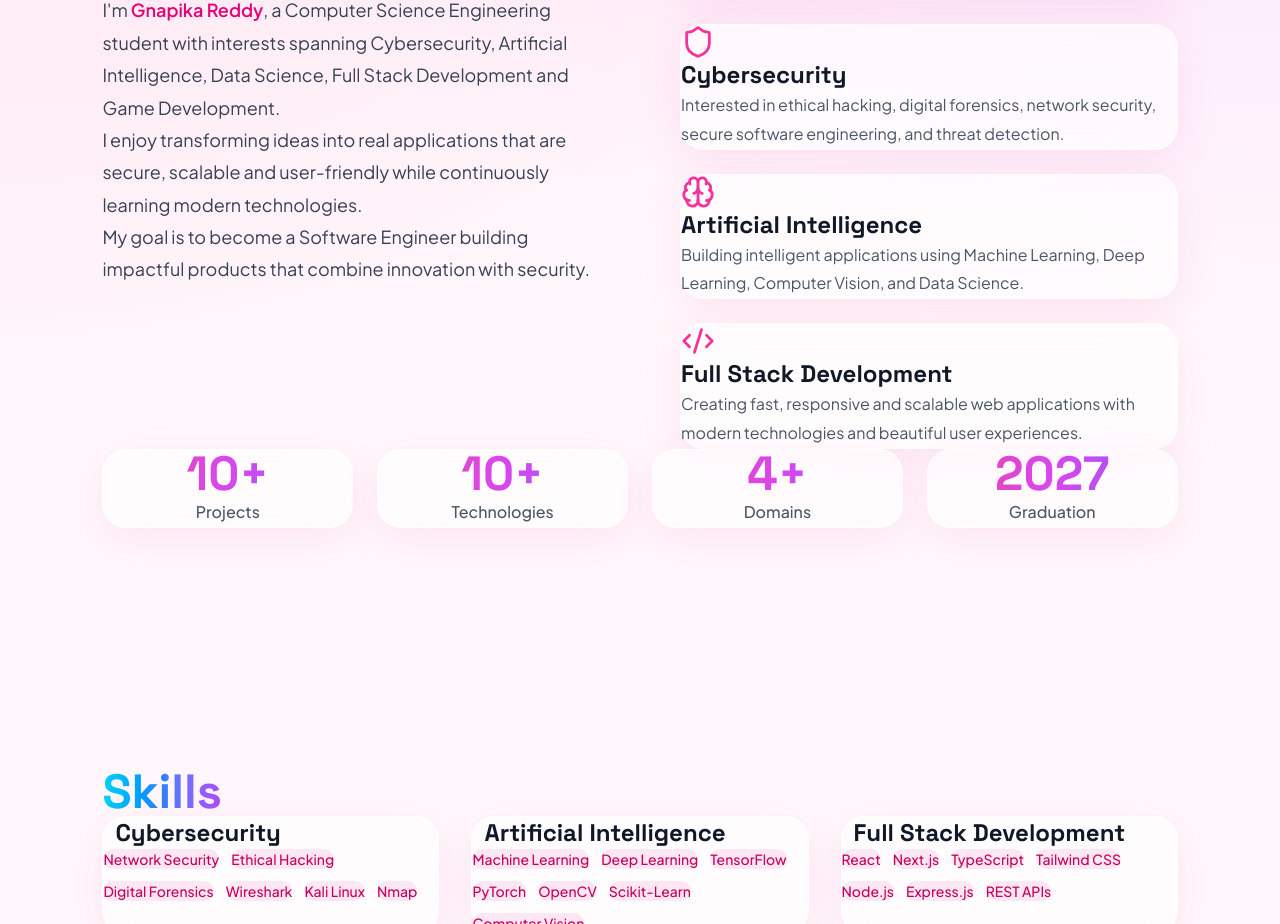
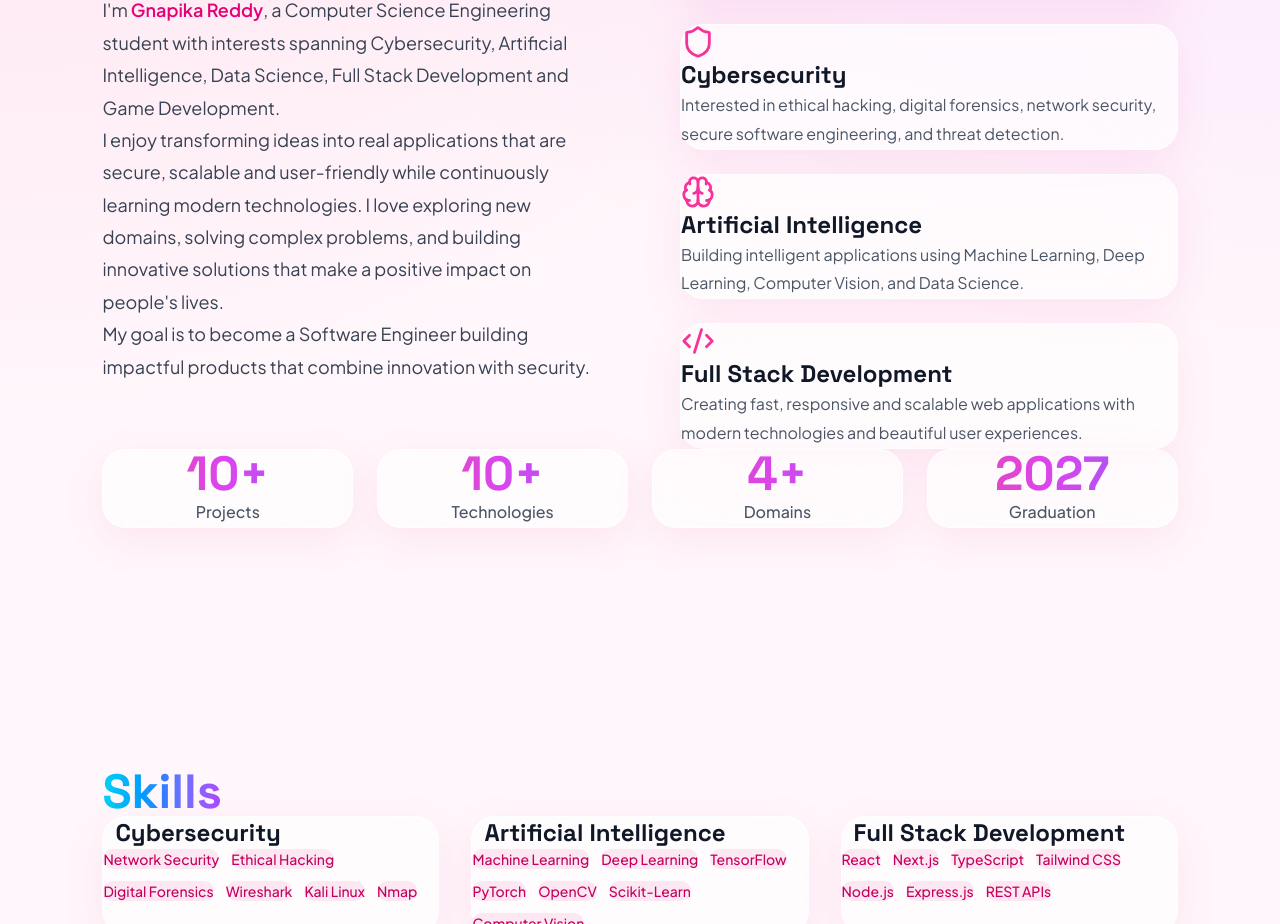
Before and after one commit to gnapiika/portfolio, a Next.js app: page / in a window 1280 px wide. Shown: the part 1109-2033 px from the top of the page. Built offline with nearby package versions, Linux system fonts and the light colour scheme.

Commit message:
Update About.tsx

```diff
--- a/components/sections/About.tsx
+++ b/components/sections/About.tsx
@@ -76,7 +76,7 @@ export default function About() {
             <p className="mb-6 text-lg leading-9 text-gray-700">
               I enjoy transforming ideas into real applications that are
               secure, scalable and user-friendly while continuously learning
-              modern technologies.
+              modern technologies. I love exploring new domains, solving complex problems, and building innovative solutions that make a positive impact on people's lives.
             </p>
 
             <p className="text-lg leading-9 text-gray-700">
```
